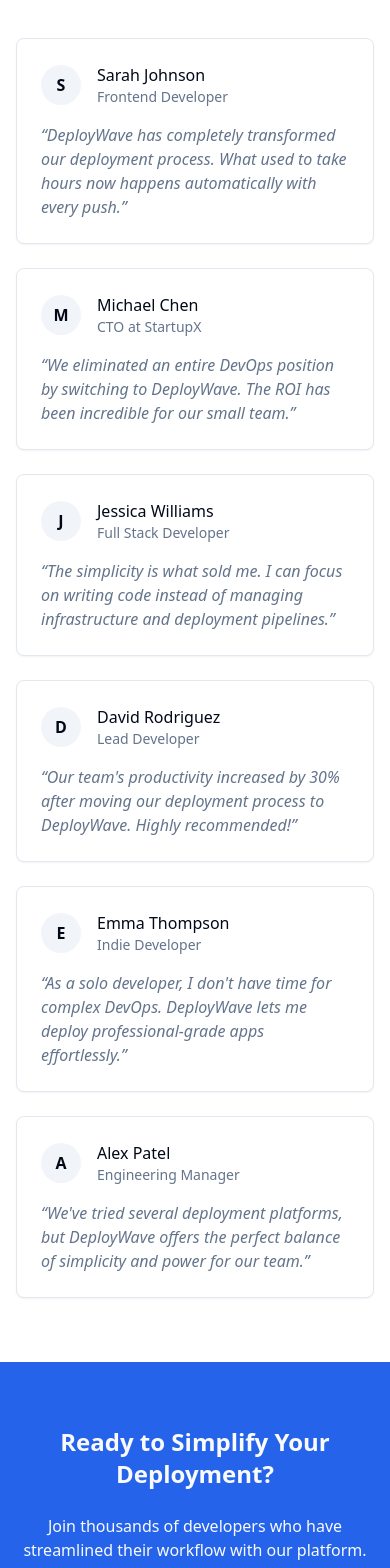
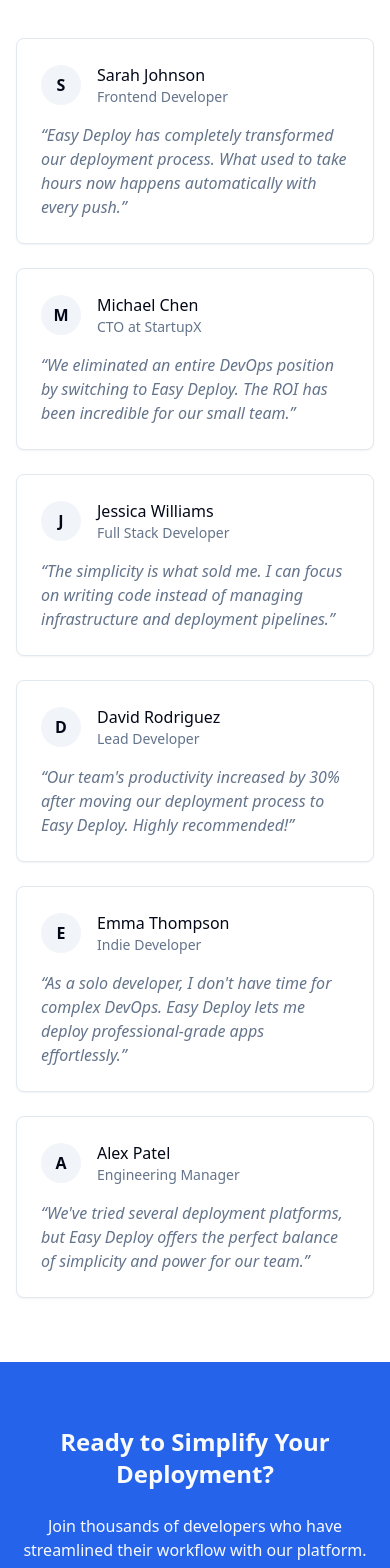
Before and after one commit to mo7amedgom3a/Easy-Deploy, a Next.js app in the folder Frontend/: page / in a window 390 px wide. Shown: the part 4780-6348 px from the top of the page. Built offline with nearby package versions, Linux system fonts and the light colour scheme.

Commit message:
fix: update references from DeployWave to Easy Deploy across multiple components

```diff
--- a/Frontend/app/dashboard/deployments/[id]/page.tsx
+++ b/Frontend/app/dashboard/deployments/[id]/page.tsx
@@ -17,7 +17,7 @@ export default function DeploymentDetailsPage({ params }: { params: { id: string
     author: "John Doe",
     time: "2 hours ago",
     duration: "1m 45s",
-    url: "https://ecommerce-frontend-a1b2c3.deploywave.app",
+    url: "https://ecommerce-frontend-a1b2c3.Easy Deploy.app",
     logs: [
       { time: "12:01:23", message: "Build started" },
       { time: "12:01:25", message: "Installing dependencies" },
--- a/Frontend/app/layout.tsx
+++ b/Frontend/app/layout.tsx
@@ -2,9 +2,9 @@ import type { Metadata } from 'next'
 import './globals.css'
 
 export const metadata: Metadata = {
-  title: 'v0 App',
-  description: 'Created with v0',
-  generator: 'v0.dev',
+  title: 'Easy Deploy',
+  description: 'Created with ❤️',
+  generator: 'adel.engnieer',
 }
 
 export default function RootLayout({
--- a/Frontend/app/login/page.tsx
+++ b/Frontend/app/login/page.tsx
@@ -8,7 +8,7 @@ export default function LoginPage() {
     <div className="container flex h-screen w-screen flex-col items-center justify-center">
       <Link href="/" className="absolute left-4 top-4 md:left-8 md:top-8 flex items-center gap-2 font-bold text-lg">
         <Rocket className="h-6 w-6" />
-        <span>DeployWave</span>
+        <span>Easy Deploy</span>
       </Link>
 
       <div className="mx-auto flex w-full flex-col justify-center space-y-6 sm:w-[350px]">
--- a/Frontend/app/page.tsx
+++ b/Frontend/app/page.tsx
@@ -12,7 +12,7 @@ export default function Home() {
         <div className="container flex h-16 items-center justify-between px-4 md:px-6">
           <Link href="/" className="flex items-center gap-2 font-bold text-xl transition-colors hover:text-primary">
             <Rocket className="h-6 w-6" fill="#972c93" stroke="#972c93" />
-            <span className="hidden sm:inline text-[#972c93]">DeployWave</span>
+            <span className="hidden sm:inline text-[#972c93]">Easy Deploy</span>
           </Link>
           <nav className="hidden md:flex items-center gap-6 mx-4">
             <Link
@@ -257,7 +257,7 @@ export default function Home() {
             <div>
               <div className="flex items-center gap-2 font-bold text-xl mb-4">
                 <Rocket className="h-6 w-6" fill="#972c93" stroke="#972c93" />
-                <span>DeployWave</span>
+                <span>Easy Deploy</span>
               </div>
               <p className="text-muted-foreground">Simplifying DevOps for developers since 2023.</p>
             </div>
@@ -333,7 +333,7 @@ export default function Home() {
             </div>
           </div>
           <div className="mt-12 pt-8 border-t text-center text-muted-foreground">
-            <p>© 2023 DeployWave. All rights reserved.</p>
+            <p>© 2023 Easy Deploy. All rights reserved.</p>
           </div>
         </div>
       </footer>
@@ -424,13 +424,13 @@ const testimonials = [
     name: "Sarah Johnson",
     role: "Frontend Developer",
     quote:
-      "DeployWave has completely transformed our deployment process. What used to take hours now happens automatically with every push.",
+      "Easy Deploy has completely transformed our deployment process. What used to take hours now happens automatically with every push.",
   },
   {
     name: "Michael Chen",
     role: "CTO at StartupX",
     quote:
-      "We eliminated an entire DevOps position by switching to DeployWave. The ROI has been incredible for our small team.",
+      "We eliminated an entire DevOps position by switching to Easy Deploy. The ROI has been incredible for our small team.",
   },
   {
     name: "Jessica Williams",
@@ -442,18 +442,18 @@ const testimonials = [
     name: "David Rodriguez",
     role: "Lead Developer",
     quote:
-      "Our team's productivity increased by 30% after moving our deployment process to DeployWave. Highly recommended!",
+      "Our team's productivity increased by 30% after moving our deployment process to Easy Deploy. Highly recommended!",
   },
   {
     name: "Emma Thompson",
     role: "Indie Developer",
     quote:
-      "As a solo developer, I don't have time for complex DevOps. DeployWave lets me deploy professional-grade apps effortlessly.",
+      "As a solo developer, I don't have time for complex DevOps. Easy Deploy lets me deploy professional-grade apps effortlessly.",
   },
   {
     name: "Alex Patel",
     role: "Engineering Manager",
     quote:
-      "We've tried several deployment platforms, but DeployWave offers the perfect balance of simplicity and power for our team.",
+      "We've tried several deployment platforms, but Easy Deploy offers the perfect balance of simplicity and power for our team.",
   },
 ]
--- a/Frontend/components/dashboard/sidebar.tsx
+++ b/Frontend/components/dashboard/sidebar.tsx
@@ -33,7 +33,7 @@ export function DashboardSidebar() {
       <SidebarHeader>
         <div className="flex items-center gap-2 px-2">
           <Rocket className="h-6 w-6" />
-          <span className="font-bold text-xl">DeployWave</span>
+          <span className="font-bold text-xl">Easy Deploy</span>
         </div>
       </SidebarHeader>
       <SidebarSeparator />
```
